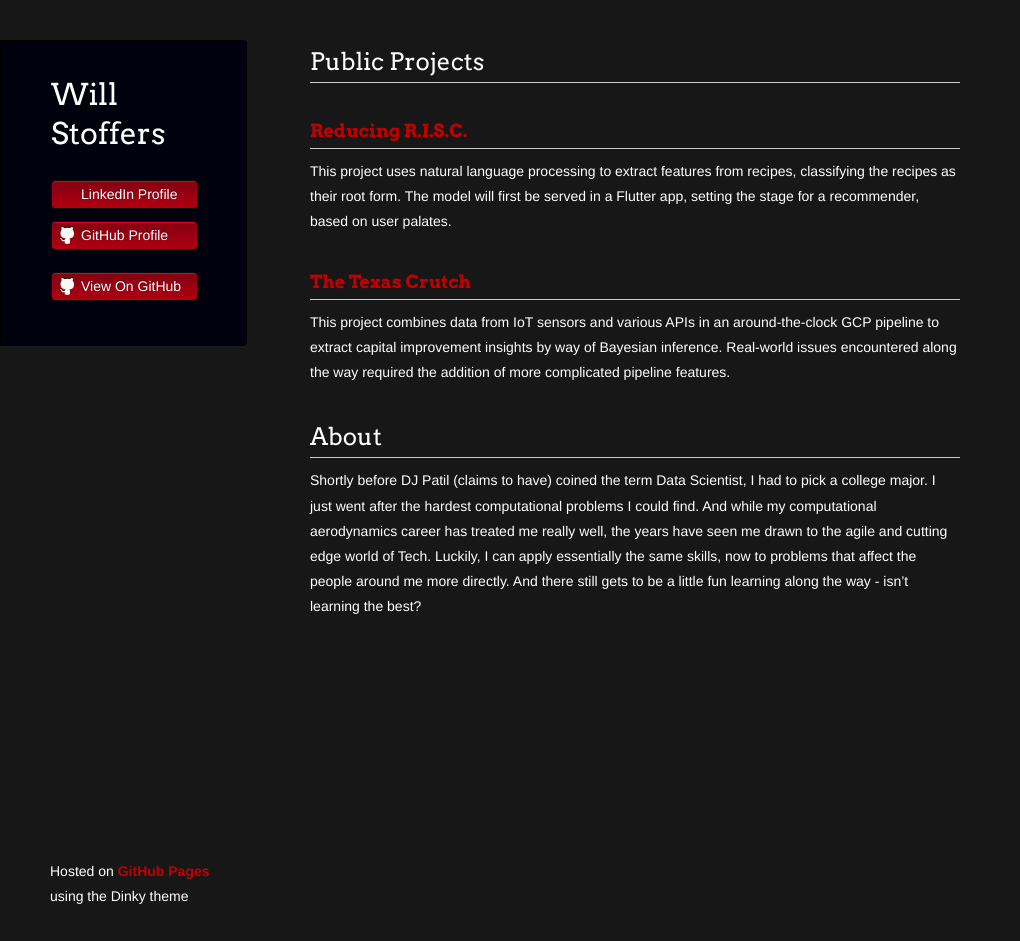
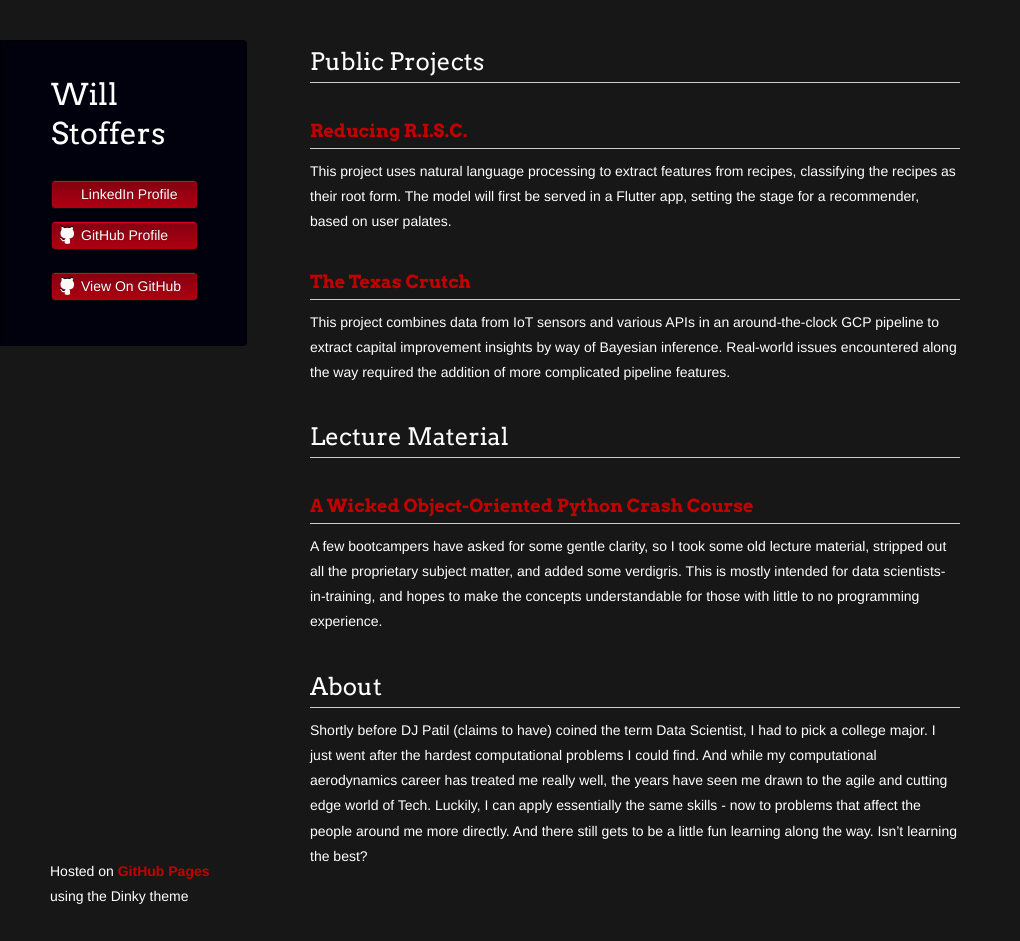
Before and after one commit to wstoffers/wstoffers.github.io, a Jekyll site: the page built from index.md, in a window 1280 px wide and 941 px high. Shown: the whole window, without its empty margins (0-1020 px from the left). Built offline with Jekyll 4.4.1, drawn with Linux system fonts in a browser that asks for light colours; our own code applies the rules of GitHub Pages for plain Markdown files; a script that is not in the unit is left out; the repository's description, which GitHub fills in, is left out.

Commit message:
Adding section for lecture material

```diff
--- a/index.md
+++ b/index.md
@@ -31,6 +31,12 @@ This project uses natural language processing to extract features from recipes,
 ### [The Texas Crutch](https://wstoffers.github.io/owlbearBbq/)
 This project combines data from IoT sensors and various APIs in an around-the-clock GCP pipeline to extract capital improvement insights by way of Bayesian inference. Real-world issues encountered along the way required the addition of more complicated pipeline features.
 
+## Lecture Material
+
+### [A Wicked Object-Oriented Python Crash Course](wickedoop/)
+A few bootcampers have asked for some gentle clarity, so I took some old lecture material, stripped out all the proprietary subject matter, and added some verdigris. This is mostly intended for data scientists-in-training, and hopes to make the concepts understandable for those with little to no programming experience.
+
+
 ## About
 
-Shortly before DJ Patil (claims to have) coined the term Data Scientist, I had to pick a college major. I just went after the hardest computational problems I could find. And while my computational aerodynamics career has treated me really well, the years have seen me drawn to the agile and cutting edge world of Tech. Luckily, I can apply essentially the same skills, now to problems that affect the people around me more directly. And there still gets to be a little fun learning along the way - isn't learning the best?
+Shortly before DJ Patil (claims to have) coined the term Data Scientist, I had to pick a college major. I just went after the hardest computational problems I could find. And while my computational aerodynamics career has treated me really well, the years have seen me drawn to the agile and cutting edge world of Tech. Luckily, I can apply essentially the same skills - now to problems that affect the people around me more directly. And there still gets to be a little fun learning along the way. Isn't learning the best?
```
